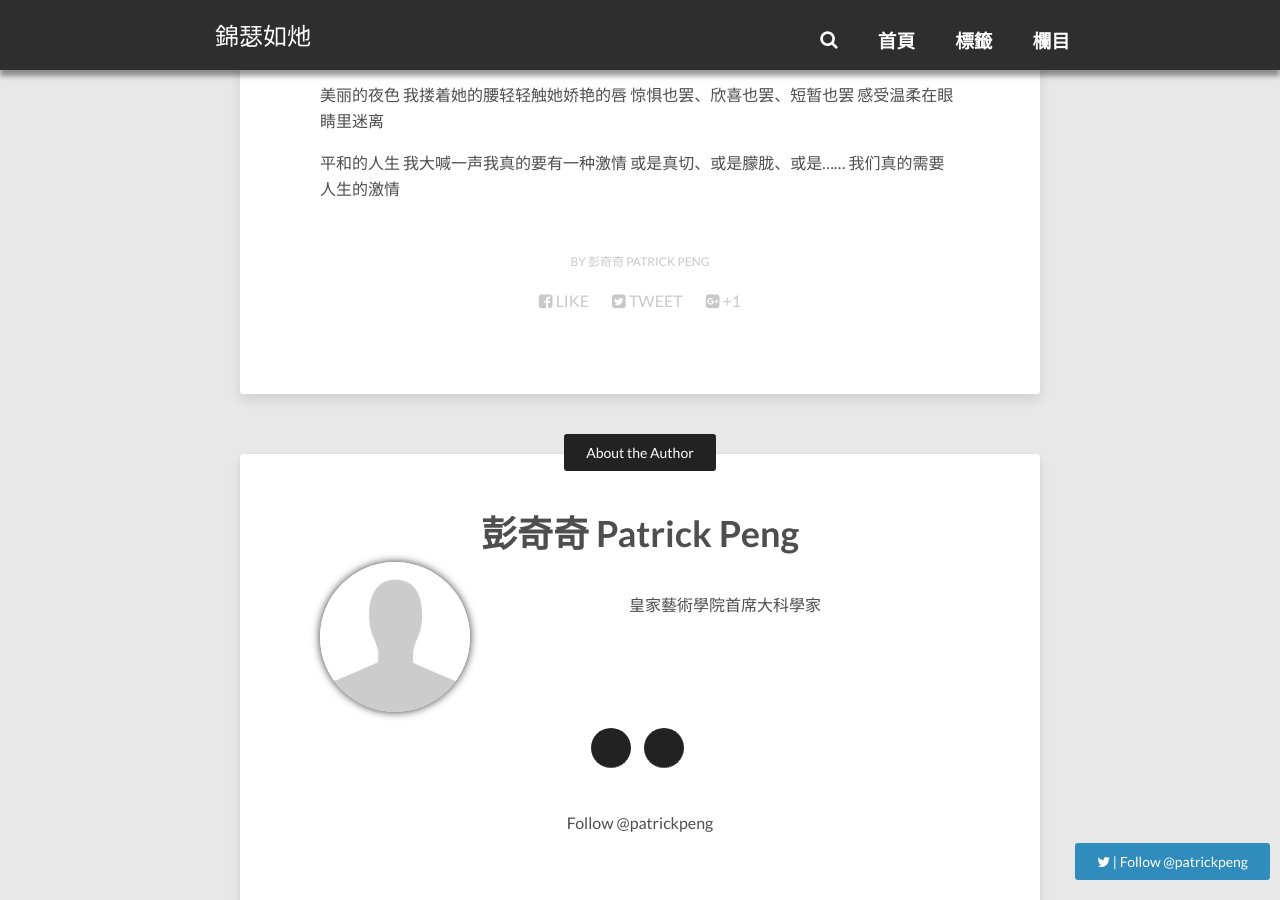
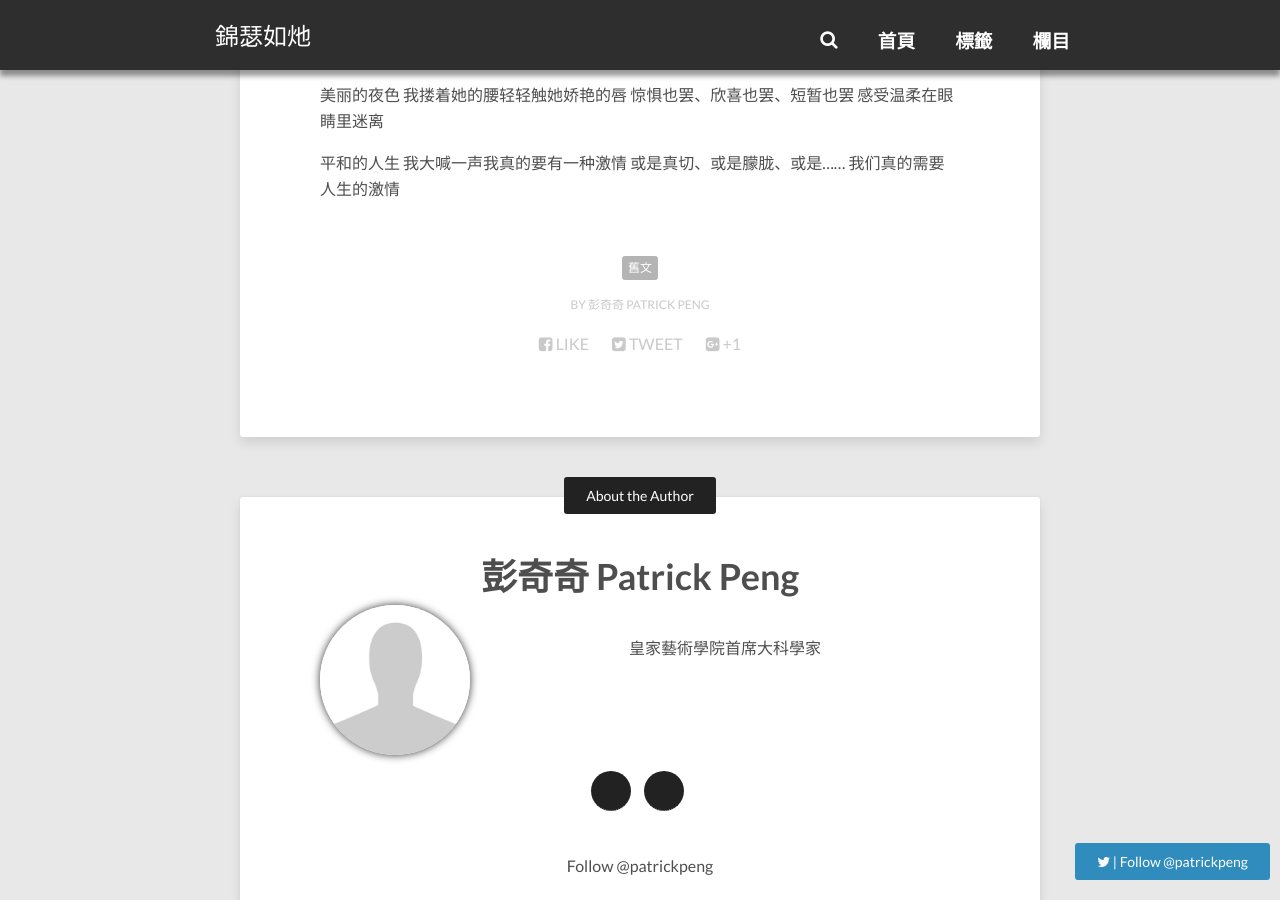
Before and after one commit to patrickpeng/blog, a Jekyll site: the page built from _posts/2002-04-15-hello-world-2.md, in a window 1280 px wide and 900 px high, scrolled down 491 px. Built offline with Jekyll 4.4.1, drawn with Linux system fonts in a browser that asks for light colours; nearby versions of some CDN libraries; comment, search, counter and statistics services are not loaded.

Commit message:
Update 2002-04-15-hello-world-2.md

```diff
--- a/_posts/2002-04-15-hello-world-2.md
+++ b/_posts/2002-04-15-hello-world-2.md
@@ -1,15 +1,10 @@
 ---
-id: 5
 title: 我拉着她的手逃出了众人的目光
 date: 2002-04-15T07:19:00+00:00
 author: Patrick Peng
 layout: post
-guid: http://pengqiqi.com/blog/2002/04/15/hello-world-2/
-permalink: /blog/2002/04/5.html
-duoshuo_thread_id:
-  - "1940090"
-categories:
-  - 記
+categories: [記,詩]
+tags: [舊文]
 ---
 黯淡的黄昏
 我拉着她的手逃出了众人的目光
```
